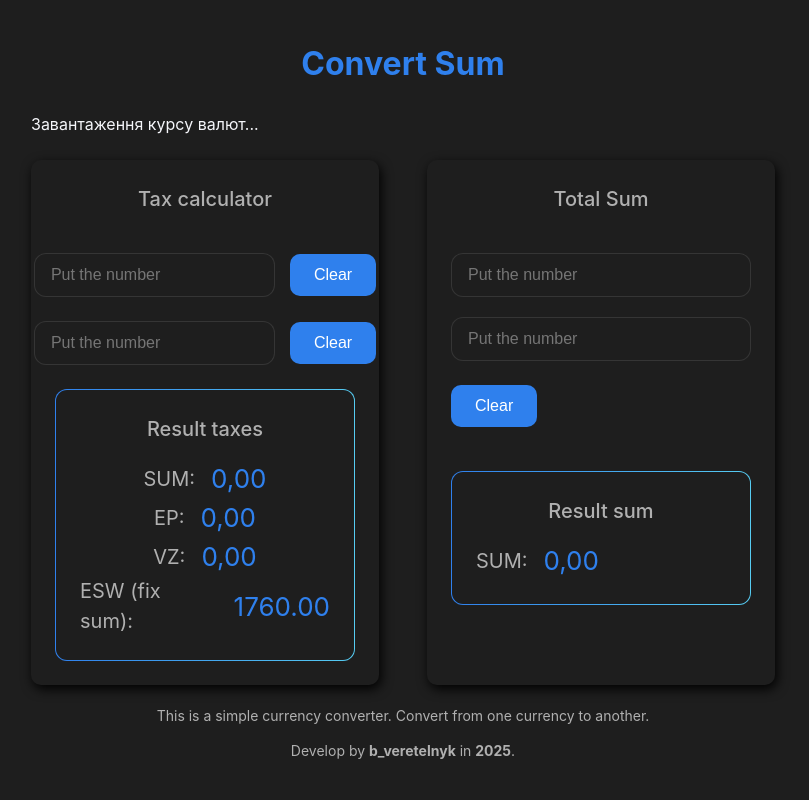
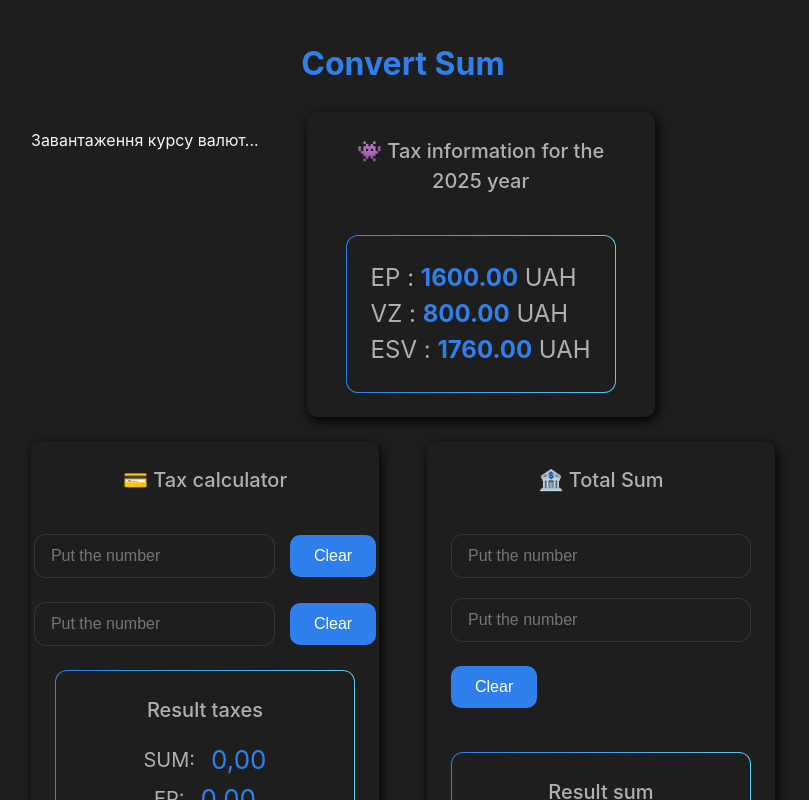
Before and after one commit to bveretelnik/convert-sum, a React (Vite) app: page / in a window 1280 px wide. Shown: the top 800 px of the page, without its empty margins (237-1046 px from the left). Built offline with nearby package versions, Linux system fonts and the light colour scheme; no server answers.

Commit message:
FT - add info cadr

```diff
--- a/src/App.jsx
+++ b/src/App.jsx
@@ -3,12 +3,16 @@ import React from 'react';
 import Exchange from './components/Exchange/Exchange.jsx';
 import Title from './components/Title/Title.jsx';
 import Footer from './components/Footer/Footer.jsx';
+import TaxInfo from './components/TaxInfo/TaxInfo.jsx';
 
 function App() {
   return (
     <>
       <Title />
-      <Exchange />
+      <div className="exchange-container">
+        <Exchange />
+        <TaxInfo />
+      </div>
       <NumberConverter />
       <Footer />
     </>
--- a/src/components/CalculatedSum/CalculatedSum.jsx
+++ b/src/components/CalculatedSum/CalculatedSum.jsx
@@ -21,7 +21,7 @@ const CalculatedSum = () => {
 
   return (
     <div className={styles.calculateContainer}>
-      <SubTitle value={'Total Sum'} />
+      <SubTitle value={'🏦 Total Sum'} />
       <div className={styles.calculateWrapper}>
         <Input
           value={values[0]}
--- a/src/components/Exchange/Exchange.module.scss
+++ b/src/components/Exchange/Exchange.module.scss
@@ -5,14 +5,20 @@
 
 .exchangeUpdateTime {
   font-size: 0.9rem;
-  color: $text-secondary;
+  color: $color-primary-hover;
 }
 
 .exchangeList {
   font-size: 1.5rem;
   list-style-type: none;
-  padding: 0;
+  padding: 24px;
+  margin: 0;
   color: $text-secondary;
+
+  border: 1px solid transparent;
+  background: linear-gradient(#1e1e1e, #1e1e1e) padding-box,
+  linear-gradient(90deg, #2f80ed, #56ccf2) border-box;
+  border-radius: 12px;
 }
 
 .exchangeRate {
@@ -26,7 +32,7 @@
 
 .exchangeDateInputLabel {
   display: block;
-  margin-bottom: 0.5rem;
+  margin-bottom: 1rem;
   color: $text-secondary;
 }
 
--- a/src/components/Exchange/ExchangeItem.jsx
+++ b/src/components/Exchange/ExchangeItem.jsx
@@ -6,7 +6,7 @@ import copyTextToClipboard from '../../heplers/copyTextToClipboard.js';
 const ExchangeItem = ({ name, value }) => {
   const [copied, setCopied] = useState(false);
   return (
-    <li key={name}>
+    <li>
       {name}:{' '}
       <strong
         className={clsx(styles.exchangeRate, {
--- a/src/components/Exchange/ExchangeList.jsx
+++ b/src/components/Exchange/ExchangeList.jsx
@@ -1,6 +1,5 @@
-import React, { useState } from 'react';
+import React from 'react';
 import styles from './Exchange.module.scss';
-import copyTextToClipboard from '../../heplers/copyTextToClipboard.js';
 import { clsx } from 'clsx';
 import ExchangeItem from './ExchangeItem.jsx';
 
@@ -8,7 +7,7 @@ const ExchangeList = ({ items }) => {
   return (
     <ul className={styles.exchangeList}>
       {items.map(r => (
-        <ExchangeItem value={r.rate} name={r.cc} />
+        <ExchangeItem key={r.cc} value={r.rate} name={r.cc} />
       ))}
     </ul>
   );
--- a/src/components/NumberConverter/NumberConverter.jsx
+++ b/src/components/NumberConverter/NumberConverter.jsx
@@ -19,7 +19,7 @@ const NumberConverter = () => {
   return (
     <div className={styles.container}>
       <Card>
-        <SubTitle value={'Tax calculator'} />
+        <SubTitle value={'💳 Tax calculator'} />
         <div className={styles.convectorInputWrapper}>
           <ControlledInputBlock
             value={input}
--- /dev/null
+++ b/src/components/TaxInfo/TaxInfo.jsx
@@ -0,0 +1,26 @@
+import React from 'react';
+import styles from './TaxInfo.module.scss';
+import Card from '../Card/Card.jsx';
+import SubTitle from '../NumberConverter/SubTitle/SubTitle.jsx';
+import { taxValues } from '../../config.js';
+
+const TaxInfo = () => {
+  const currentYear = new Date().getFullYear();
+  const taxes = taxValues[currentYear];
+
+  return (
+    <Card>
+      <SubTitle value={`👾 Tax information for the ${currentYear} year`} />
+      <ul className={styles.taxInfoList}>
+        {Object.entries(taxes).map(([key, value]) => (
+          <li key={key}>
+            {key.toUpperCase()} :{' '}
+            <strong className={styles.taxInfoValue}>{value}</strong> UAH
+          </li>
+        ))}
+      </ul>
+    </Card>
+  );
+};
+
+export default TaxInfo;
--- /dev/null
+++ b/src/components/TaxInfo/TaxInfo.module.scss
@@ -0,0 +1,21 @@
+@import "../../styles/variables";
+.taxInfoList {
+  list-style: none;
+  padding: 24px;
+  margin: 0;
+  color: $text-secondary;
+  font-size: 1.5rem;
+
+  border: 1px solid transparent;
+  background: linear-gradient(#1e1e1e, #1e1e1e) padding-box,
+  linear-gradient(90deg, #2f80ed, #56ccf2) border-box;
+  border-radius: 12px;
+}
+
+.taxInfoValue {
+  color: $color-primary;
+  cursor: pointer;
+  &:hover {
+    color: $color-primary-hover;
+  }
+}
--- a/src/config.js
+++ b/src/config.js
@@ -1,3 +1,16 @@
 export const NBU_API_BASE =
   'https://bank.gov.ua/NBUStatService/v1/statdirectory/exchange';
 export const DEFAULT_STALE_TIME = 1000 * 60 * 10;
+
+export const taxValues = {
+  2025: {
+    ep: '1600.00',
+    vz: '800.00',
+    esv: '1760.00',
+  },
+  2026: {
+    ep: '1729.4',
+    vz: '864.7',
+    esv: '1902.34',
+  },
+};
--- a/src/index.css
+++ b/src/index.css
@@ -18,3 +18,9 @@
     min-height: 100vh;
     padding: 2rem;
 }
+
+.exchange-container {
+    display: flex;
+    flex-direction: row;
+    gap: 48px;
+}
```
